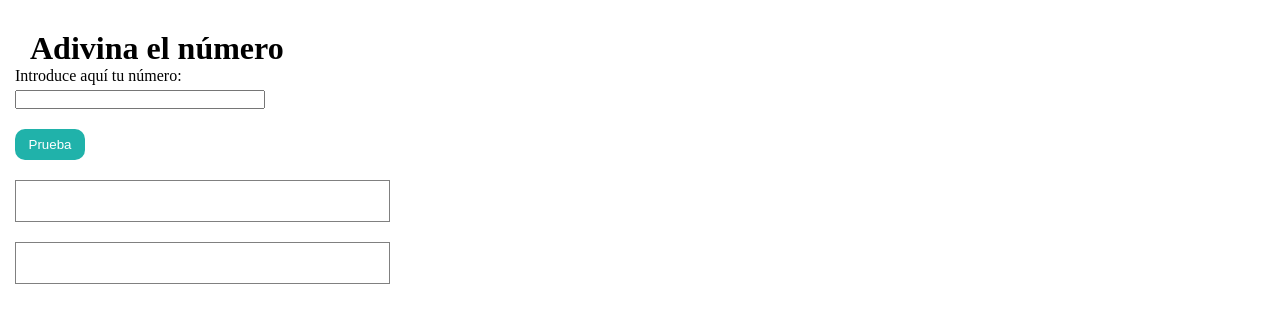
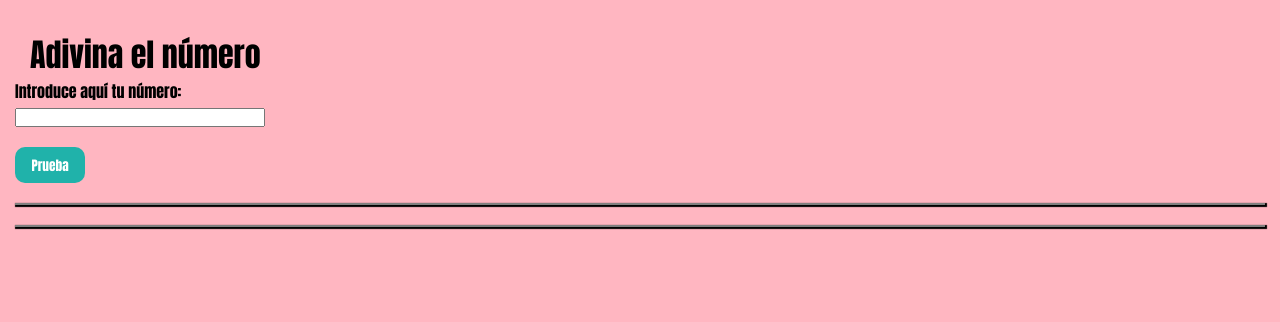
Before and after one commit to AndreaChust/evaluacion-intermedia, a plain HTML site: page index.html in a window 1280 px wide. Drawn offline with Linux system fonts and the light colour scheme.

Commit message:
css finishing

```diff
--- a/main.css
+++ b/main.css
@@ -1,7 +1,8 @@
 .container {
     width: 100vw;
-    height: 30vh;
+    height: 100vh;
     padding: 15px;
+    background-color: lightpink;
 }
 
 .form {
@@ -12,11 +13,22 @@
 
 .tittle1 {
     margin: 15px 0 0 15px;
+    font-family:Impact, Haettenschweiler, 'Arial Narrow Bold', sans-serif
+}
+
+.label-form {
+    font-family: Impact, Haettenschweiler, 'Arial Narrow Bold', sans-serif;
 }
 
 .input-form {
     margin-top: 5px;
+    &:focus {
+        box-shadow: inset 2px 2px 1px grey;
+        outline: none;
+      }
 }
+
+
 
 .submit {
     background-color: lightseagreen;
@@ -25,19 +37,27 @@
     border-radius: 10px;
     margin-top: 20px;
     width: 70px;
+    font-family: Impact, Haettenschweiler, 'Arial Narrow Bold', sans-serif;
+    &:hover {
+        opacity: 80%;
+}
 }
 
 .paragraph1 {
     border: solid grey 1px;
-    width: 30%;
-    height: 20%;
     margin-top: 20px;
+    background-color: lightgray;
+    box-shadow: 1px 1px 1px 1px;
+    outline: none;
+    font-family: Impact, Haettenschweiler, 'Arial Narrow Bold', sans-serif;
 }
 
 .paragraph2 {
     border: solid grey 1px;
-    width: 30%;
-    height: 20%;
     margin-top: 20px;
+    background-color: lightgray;
+    box-shadow: 1px 1px 1px 1px;
+    outline: none;
+    font-family: Impact, Haettenschweiler, 'Arial Narrow Bold', sans-serif;
 
 }
```
